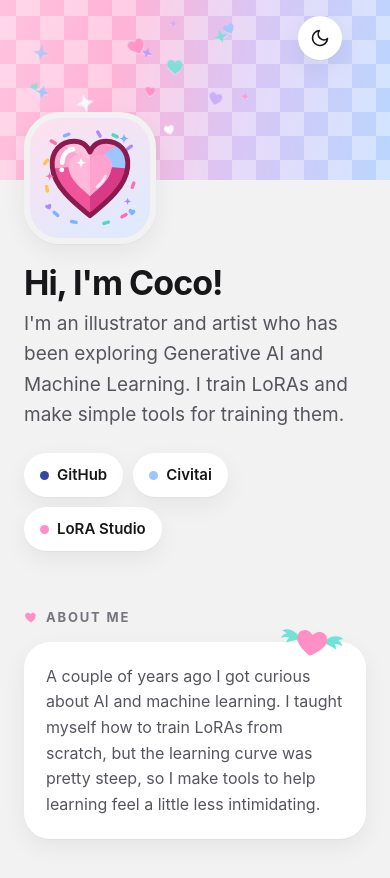
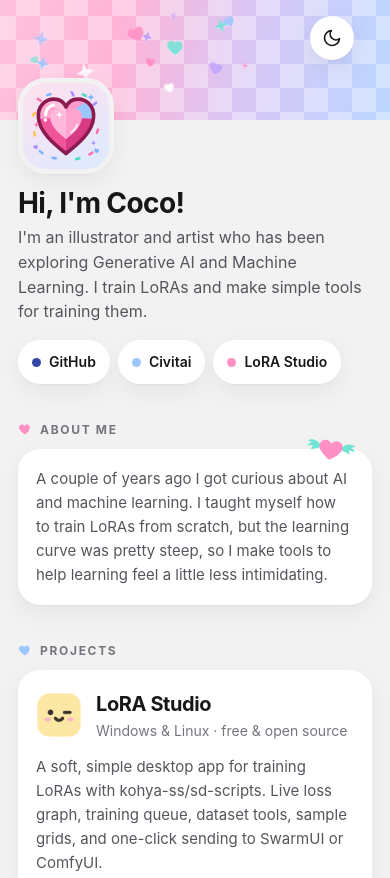
Before and after one commit to cococolacake/cococolacake.github.io, a plain HTML site: page index.html in a window 390 px wide. Shown: the top 878 px of the page. Drawn offline with Linux system fonts and the light colour scheme.

Commit message:
Update index.html

```diff
--- a/index.html
+++ b/index.html
@@ -191,9 +191,35 @@
   }
 
   @media (max-width: 720px) {
-    h1 { font-size: 34px; }
     .project, .grid2 { grid-template-columns: 1fr; }
-    .card { padding: 22px; }
+  }
+  /* phones: everything a bit smaller, so it doesn't feel zoomed in */
+  @media (max-width: 520px) {
+    body { font-size: 15px; }
+    .wrap { padding: 0 18px; }
+    .banner { height: 120px; }
+    .theme-btn { top: -104px; right: 18px; }
+    .intro { margin-top: -58px; }
+    .avatar { width: 96px; height: 96px; border-radius: 28px; border-width: 5px; }
+    .avatar img { width: 76px; height: 76px; }
+    h1 { font-size: 28px; margin: 14px 0 6px; letter-spacing: -.6px; }
+    .lead { font-size: 16px; line-height: 1.55; }
+    .links { gap: 8px; margin-top: 16px; }
+    .pill { font-size: 14px; padding: 8px 14px; }
+    section { margin-top: 36px; }
+    h2 { font-size: 12px; margin-bottom: 10px; }
+    .card { padding: 18px; border-radius: 22px; }
+    .project { gap: 18px; }
+    .project-head img { width: 46px; height: 46px; border-radius: 13px; }
+    .project h3 { font-size: 20px; }
+    .project p { margin: 12px 0; }
+    .tags { margin-bottom: 16px; }
+    .mini h3 { font-size: 16px; margin-top: 8px; }
+    .mini p { font-size: 14px; }
+    .chip { width: 38px; height: 38px; border-radius: 12px; }
+    .chip svg { width: 19px; height: 19px; }
+    .winged { width: 50px; height: 31px; top: -17px; right: 16px; }
+    .confetti { height: 50px; margin-top: 32px; }
   }
 </style>
 <script>
```
